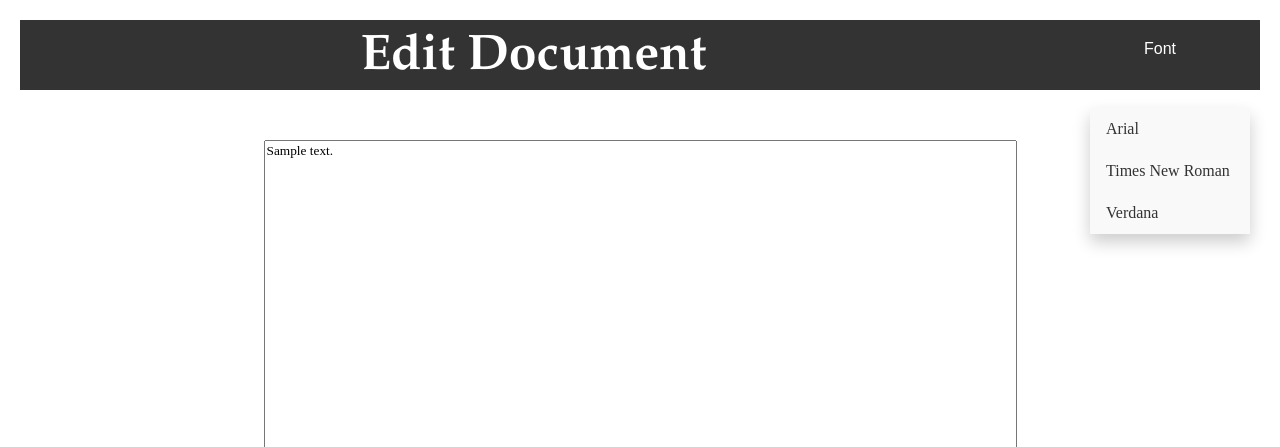
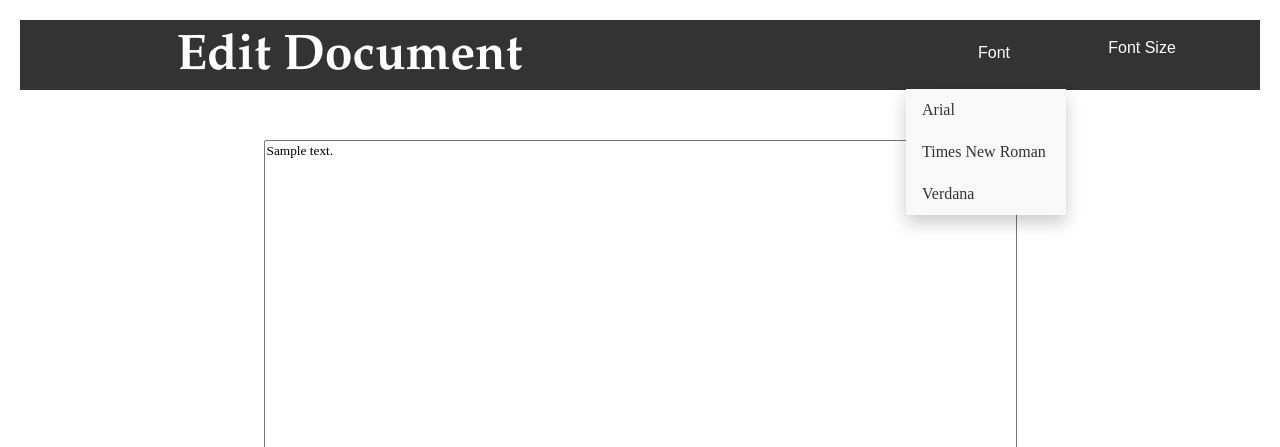
Before and after one commit to FilipK19/RS-Projekt, a FastAPI app: template templates/edit2.html in a window 1280 px wide, after a click on "Font". Shown: the top 447 px of the page. Run offline with FastAPI, Linux system fonts and the light colour scheme; the template is opened without the code that fills it: most values are stand-ins (such as "Sample title", 1, 10 or a date in 2020).

Commit message:
dodao promjenu fonta

```diff
--- a/edit.py
+++ b/edit.py
@@ -6,7 +6,7 @@ from fastapi.middleware.cors import CORSMiddleware
 app = FastAPI()
 
 client = MongoClient("mongodb+srv://admin:admin123@cluster0.1cbo1.mongodb.net/")
-mydb = client["test6"]
+mydb = client["test7"]
 collection = mydb["Documents"]
 
 
@@ -25,9 +25,9 @@ app.add_middleware(
 
 
 @app.post("/update_document/{document_id}")
-async def update_document(document_id: str, content: str = Form(...), font: str = Form(...)):
+async def update_document(document_id: str, content: str = Form(...), font: str = Form(...), fsize: str = Form(...)):
     document_id_obj = ObjectId(document_id)
-    collection.update_one({"_id": document_id_obj}, {"$set": {"content": content, "font":font}})
+    collection.update_one({"_id": document_id_obj}, {"$set": {"content": content, "font":font, "fsize":fsize}})
     return {"status": "Document updated successfully"}, 200
 
 @app.delete("/delete/{document_id}")
--- a/main.py
+++ b/main.py
@@ -158,7 +158,7 @@ async def home(request: Request):
 
 #Create document
 client2 = MongoClient("mongodb+srv://admin:admin123@cluster0.1cbo1.mongodb.net/")
-mydb = client2["test6"]
+mydb = client2["test7"]
 collection = mydb["Documents"]
 
 @app.get("/create", response_class=HTMLResponse)
@@ -172,7 +172,7 @@ async def create_form(request: Request):
 def get_document(document_id: str):
     document = collection.find_one({"_id": ObjectId(document_id)})
     if document:
-        return {"name": document["name"], "description": document["description"], "content": document["content"], "font":document["font"]}
+        return {"name": document["name"], "description": document["description"], "content": document["content"], "font":document["font"], "fsize":document["fsize"]}
     return None
 
 @app.get("/edit", response_class=HTMLResponse)
--- a/templates/edit2.html
+++ b/templates/edit2.html
@@ -45,6 +45,10 @@
             font-size: 16px;
             border: none;
             cursor: pointer;
+            transform: translate(10%, 10%);
+        }
+        .dropbtnz {
+            transform: translate(-10%, -120%);
         }
         .dropdown-content {
             display: none;
@@ -53,12 +57,10 @@
             min-width: 160px;
             box-shadow: 0px 8px 16px 0px rgba(0,0,0,0.2);
             z-index: 1;
-            top: 100%;
+            top: 75%;
             right: 0;
         }
         .dropdown-center {
-            top: 50%;
-            left: 50%;
             transform: translate(-160%, -50%);
             margin: -10px;
         }
@@ -92,13 +94,23 @@
 <body>
     <nav>
         <div class="dropdown" id="myDropdown">
-            <button class="dropbtn dropbtn1" onclick="toggleDropdown()">Font</button>
+            <button class="dropbtn" onclick="toggleDropdown()">Font</button>
             <div class="dropdown-content">
-                <a href="#" onclick="changeFont('Arial', this)">Arial</a>
-                <a href="#" onclick="changeFont('Times New Roman', this)">Times New Roman</a>
-                <a href="#" onclick="changeFont('Verdana', this)">Verdana</a>
+                <a onclick="changeFont('Arial', this)">Arial</a>
+                <a onclick="changeFont('Times New Roman', this)">Times New Roman</a>
+                <a onclick="changeFont('Verdana', this)">Verdana</a>
             </div>
             <h1 class="dropdown-center">Edit Document</h1>
+        </div>
+        <div class="dropdown" id="myDropdown2">
+            <button class="dropbtn dropbtnz" onclick="toggleDropdown2()">Font Size</button>
+            <div class="dropdown-content">
+                <a onclick="changeFontSize('12px', this)">12</a>
+                <a onclick="changeFontSize('14px', this)">14</a>
+                <a onclick="changeFontSize('16px', this)">16</a>
+                <a onclick="changeFontSize('18px', this)">18</a>
+                <a onclick="changeFontSize('20px', this)">20</a>
+            </div>
         </div>
     </nav>
     <p></p>
@@ -106,6 +118,7 @@
     <form id="updateForm" action="http://127.0.0.1:8002/update_document/{{ document_id }}" method="post">
         <textarea name="content" id="content" rows="50" cols="100" required>{{ document.content }}</textarea>
         <input type="hidden" name="font" id="selectedFont" value="{{ document.font }}">
+        <input type="hidden" name="fsize" id="selectedFontSize" value="{{ document.fsize }}">
         <p></p>
         <button type="button" onclick="updateDocument()">Update Document</button>
     </form>
@@ -135,6 +148,10 @@
         var dropdown = document.getElementById("myDropdown");
         dropdown.classList.toggle("show-dropdown");
     }
+    function toggleDropdown2() {
+        var dropdown = document.getElementById("myDropdown2");
+        dropdown.classList.toggle("show-dropdown");
+    }
     function changeFont(font, element) {
         var dropdownItems = document.querySelectorAll('.dropdown-content a');
         dropdownItems.forEach(item => item.classList.remove('active'));
@@ -146,11 +163,24 @@
 
         toggleDropdown();
     }
+    function changeFontSize(fonts, element) {
+        var dropdownItems = document.querySelectorAll('.dropdown-content a');
+        dropdownItems.forEach(item => item.classList.remove('active'));
+        element.classList.add('active');
+
+        document.getElementById("content").style.fontSize = fonts;
+
+        document.getElementById("selectedFontSize").value = fonts;
+
+        toggleDropdown();
+    }
     document.addEventListener("DOMContentLoaded", function() {
         var fontFromDatabase = "{{ document.font }}";
+        var fontSizeFromDatabase = "{{ document.fsize }}";
 
         // Set the font of the textarea based on the database value
         document.getElementById("content").style.fontFamily = fontFromDatabase;
+        document.getElementById("content").style.fontSize = fontSizeFromDatabase;
 
         // Highlight the font item in the dropdown
         var dropdownItems = document.querySelectorAll('.dropdown-content a');
```
Also changed, not shown: create.py (+4 -3 lines).
